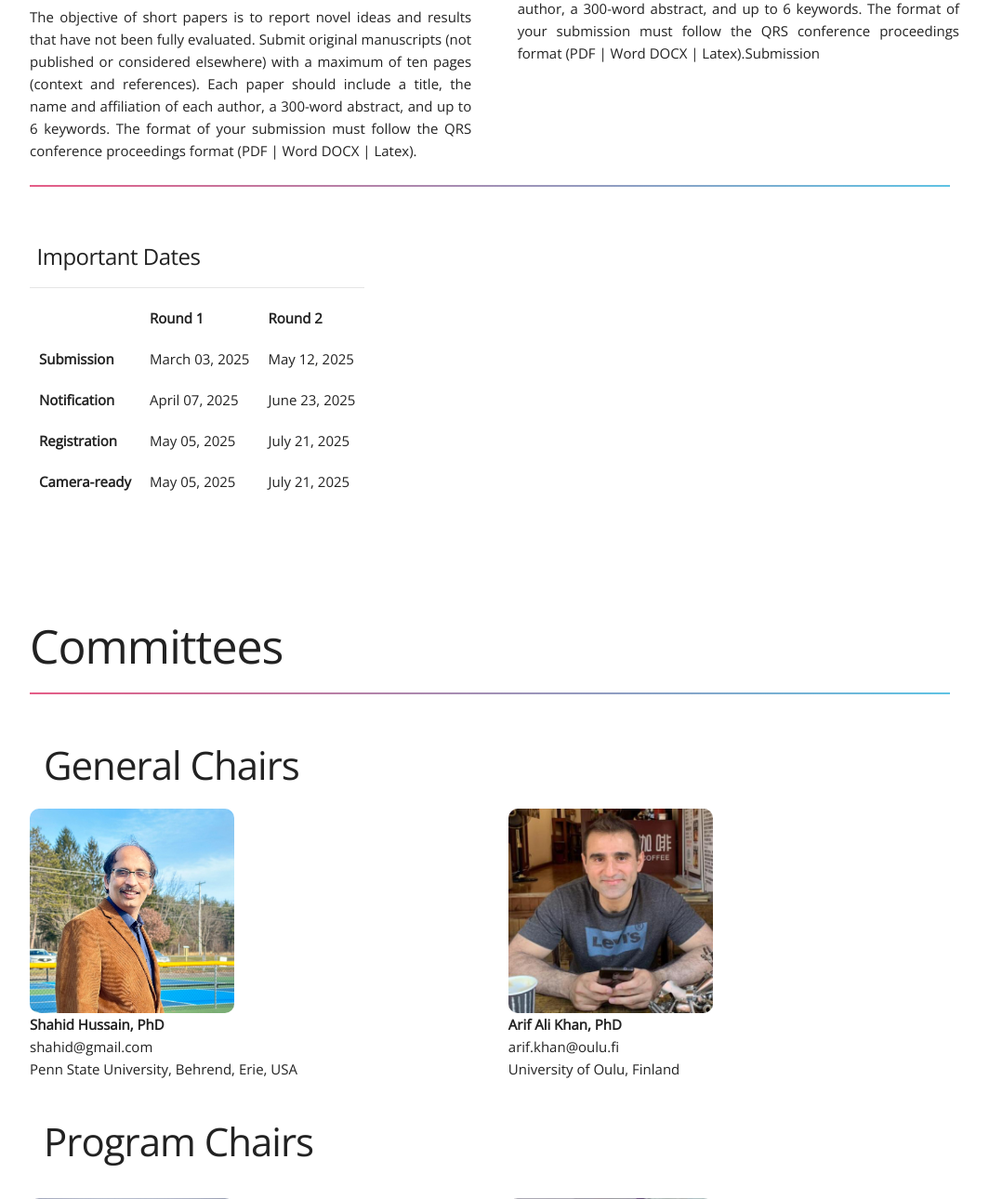
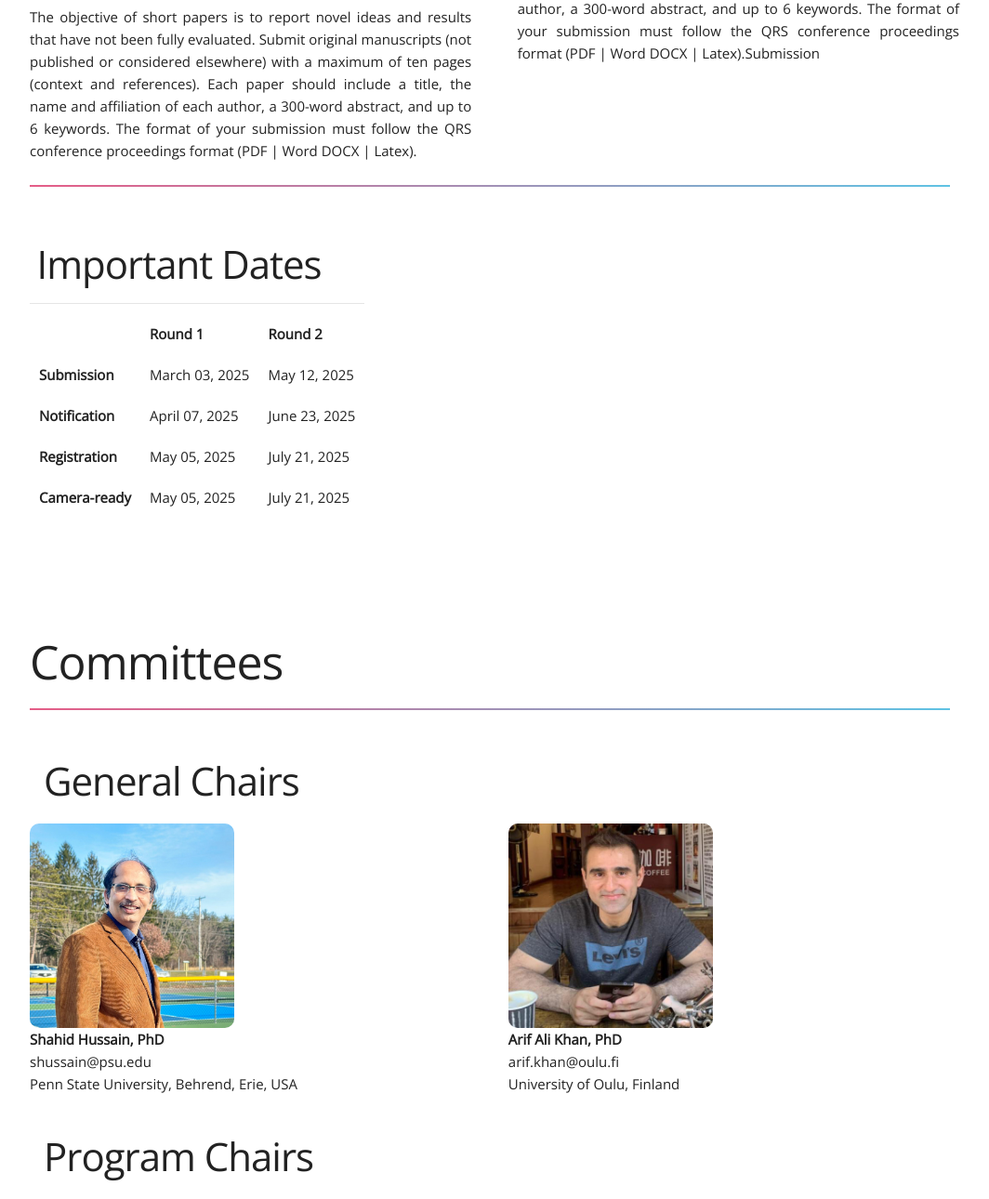
Before and after one commit to ilmaan/ICSE-IT-Conf, a Django app: page / in a window 1280 px wide. Shown: the part 2630-3920 px from the top of the page at 93% size, without its empty margins (113-1177 px from the left). Run offline with Django 5.2, Linux system fonts and the light colour scheme; some libraries are stand-ins or nearby versions.

Commit message:
Minor changes:`

```diff
--- a/templates/home.html
+++ b/templates/home.html
@@ -80,7 +80,7 @@
       <div class="row">
         <h1>About SEET</h1>
         <div class="block"></div>
-        <p>The International Conference on  <b>S</b>oftware <b>E</b>ngineering of <b>E</b>merging <b>T</b>echnologies 2025 will provide an excellent international forum to engineers and scientists from both industry and academia to present their ongoing work, relate their research outcomes and experiences, and discuss the best and most efficient Software Engineering practices to improve the development process by integrating the emerging technologies such as Internet of Things, Quantum Computing (QC), Cloud Computing (CC), Big data analytics and so on. Moreover, It also provides an excellent opportunity for the academic community to become more aware of subject areas critical to the software industry as practitioners bring their needs to the table. The 1st SEET conference will be held from August 11-12, 2025 in Long Beach, California, USA.
+        <p>The International Conference on  <b>S</b>oftware <b>E</b>ngineering of <b>E</b>merging <b>T</b>echnologies 2025 will provide an excellent international forum to engineers and scientists from both industry and academia to present their ongoing work, relate their research outcomes and experiences, and discuss the best and most efficient Software Engineering practices to improve the development process by integrating the emerging technologies such as Internet of Things, Quantum Computing (QC), Cloud Computing (CC), Big data analytics and so on. Moreover, It also provides an excellent opportunity for the academic community to become more aware of subject areas critical to the software industry as practitioners bring their needs to the table. The SEET-2025 conference will take place on August 11-12, 2025 in Long Beach, California, USA.
         </p>
       </div>
 
@@ -182,7 +182,7 @@
         <!-- <h1>About SEET</h1> -->
         <div class="block"></div>
         <div class="  mb-0 p-0" role="alert">
-          <h5 class="alert-heading m-1 p-2">Important Dates</h5>
+          <h2 class="alert-heading m-1 p-2">Important Dates</h2>
           <hr>
           <p class="mb-0 p-0 ">
             <table  cellspacing="0" cellpadding="10">
@@ -241,7 +241,7 @@
       <div class="row mb-4">
         <div class="three columns"> <img src="{% static 'app\images\shahid-hussain-web.jpg' %}" width="220" height="220" alt=""/>
           <h6>Shahid Hussain, PhD</h6>
-          <p>shahid@gmail.com <br>Penn State University, Behrend, Erie, USA</p>
+          <p>shussain@psu.edu <br>Penn State University, Behrend, Erie, USA</p>
           <!-- <span class="typcn typcn-social-facebook-circular icon"></span><span class="typcn typcn-social-instagram-circular icon"></span><span class="typcn typcn-social-google-plus-circular icon"></span><span class="typcn typcn-social-linkedin-circular icon"></span> -->
          </div>
         <div class="three columns"> <img src="{% static 'app\images\arif_ali_khan.jpg' %}" width="220" height="220" alt=""/>
```
